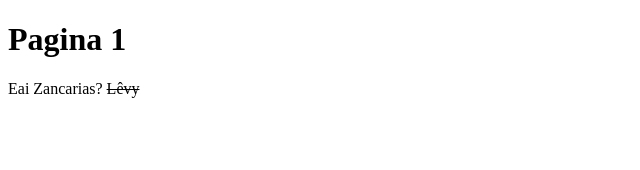
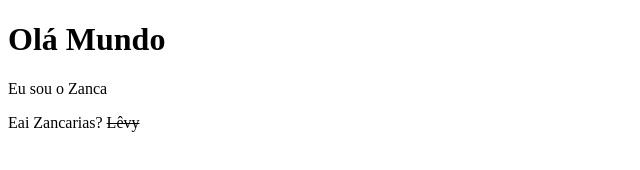
Before and after one commit to ZancaEu/Primeiro-Projeto.html, a plain HTML site: page index.html in a window 1280 px wide. Shown: the whole page, without its empty margins (0-640 px from the left). Drawn offline with Linux system fonts and the light colour scheme.

Commit message:
Update index.html

```diff
--- a/index.html
+++ b/index.html
@@ -1,13 +1,11 @@
 <!DOCTYPE html>
 <html>
-  <head>
-    <meta charset="UTF-8">
-    <meta http-equiv="X-UA-Compatible" content="IE=edge">
-    <meta name="viewport" content="width=device-width, initial-scale=1.0">
-    <title> Titúlo </title>
-  </head>
-  <body>
-    <h1> Pagina 1 </h1>
-    <p>Eai Zancarias? <strike>Lêvy</strike></p>
-  </body>
+<head>
+  <title> Zanca </title>
+</head>
+<body>
+  <h1> Olá Mundo </h1>
+  <p>  Eu sou o Zanca </p>
+  <p>Eai Zancarias? <strike>Lêvy</strike></p>
+</body>
 </html>
```
